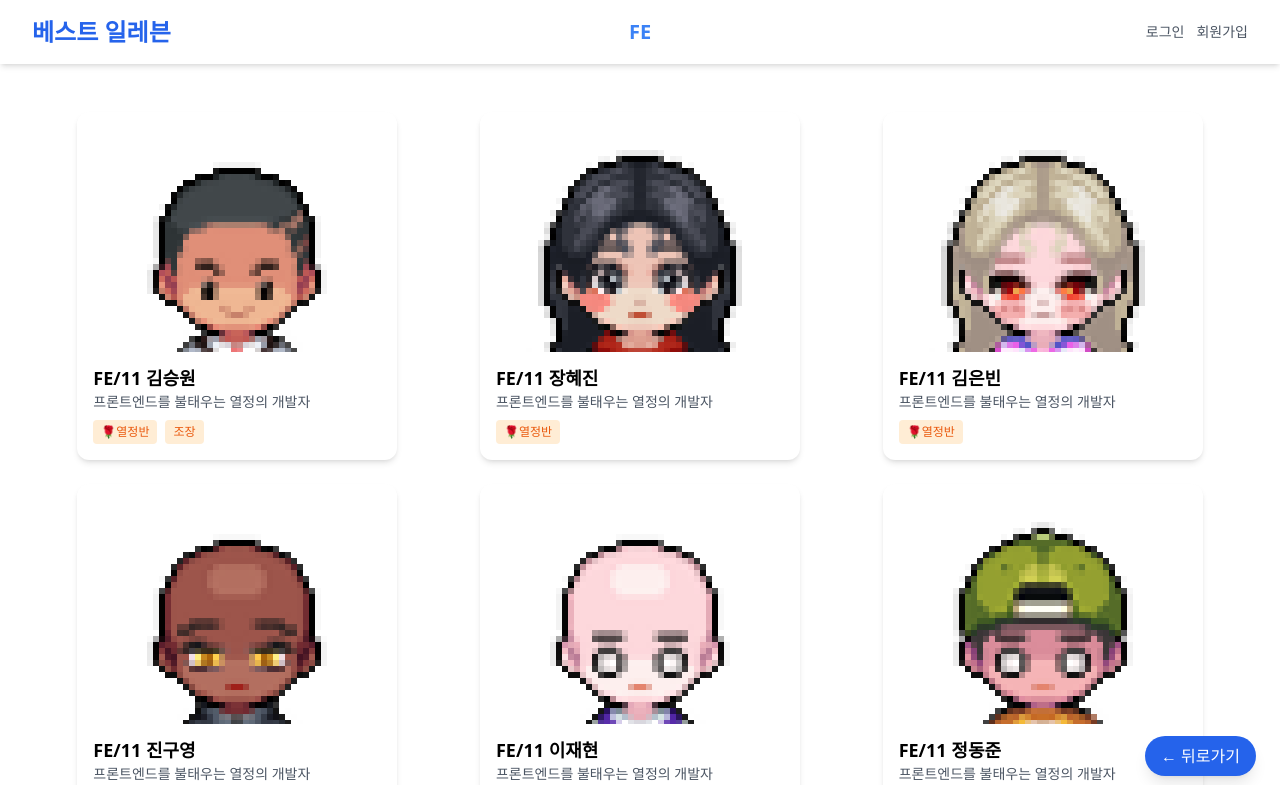
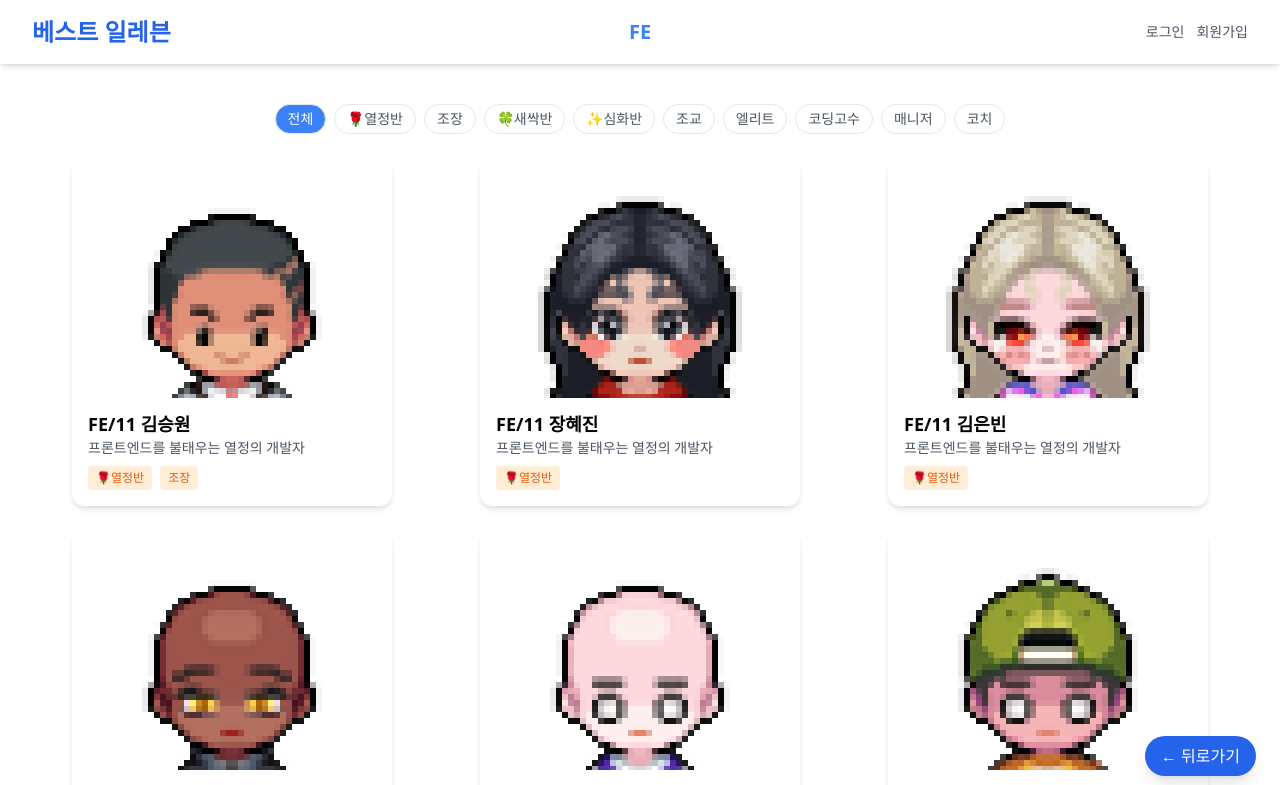
Before and after one commit to people9953/oz-11, a React (Vite) app: page /cards in a window 1280 px wide. Shown: the top 785 px of the page. Built offline with nearby package versions, Linux system fonts and the light colour scheme.

Commit message:
feat: Main 페이지 타입 필터 버튼 추가 및 멤버 리스트별 필터링 구현

```diff
--- a/src/pages/Main.jsx
+++ b/src/pages/Main.jsx
@@ -1,12 +1,58 @@
+import { useState } from "react";
 import Card from "../components/Card";
 import members from "../data/members";
 
 function Main() {
+  const [selectedType, setSelectedType] = useState("전체");
+
+  // 모든 타입 모음 (중복 제거)
+  const allTypes = Array.from(new Set(members.flatMap((m) => m.type)));
+
+  // 필터링된 멤버 리스트
+  const filteredMembers =
+    selectedType === "전체"
+      ? members
+      : members.filter((m) =>
+          Array.isArray(m.type)
+            ? m.type.includes(selectedType)
+            : m.type === selectedType
+        );
+
   return (
-    <div className="max-w-screen-xl mx-auto p-8 grid grid-cols-1 sm:grid-cols-2 md:grid-cols-3 gap-6">
-      {members.map((member) => (
-        <Card key={member.id} member={member} />
-      ))}
+    <div className="max-w-screen-xl mx-auto p-6">
+      {/* 타입 필터 버튼들 */}
+      <div className="flex flex-wrap gap-2 mb-6 justify-center">
+        <button
+          onClick={() => setSelectedType("전체")}
+          className={`px-3 py-1 rounded-full text-sm border ${
+            selectedType === "전체"
+              ? "bg-blue-500 text-white"
+              : "bg-white text-gray-600"
+          }`}
+        >
+          전체
+        </button>
+        {allTypes.map((type, idx) => (
+          <button
+            key={idx}
+            onClick={() => setSelectedType(type)}
+            className={`px-3 py-1 rounded-full text-sm border ${
+              selectedType === type
+                ? "bg-blue-500 text-white"
+                : "bg-white text-gray-600"
+            }`}
+          >
+            {type}
+          </button>
+        ))}
+      </div>
+
+      {/* 카드 리스트 */}
+      <div className="grid grid-cols-1 sm:grid-cols-2 md:grid-cols-3 gap-6">
+        {filteredMembers.map((member) => (
+          <Card key={member.id} member={member} />
+        ))}
+      </div>
     </div>
   );
 }
```
